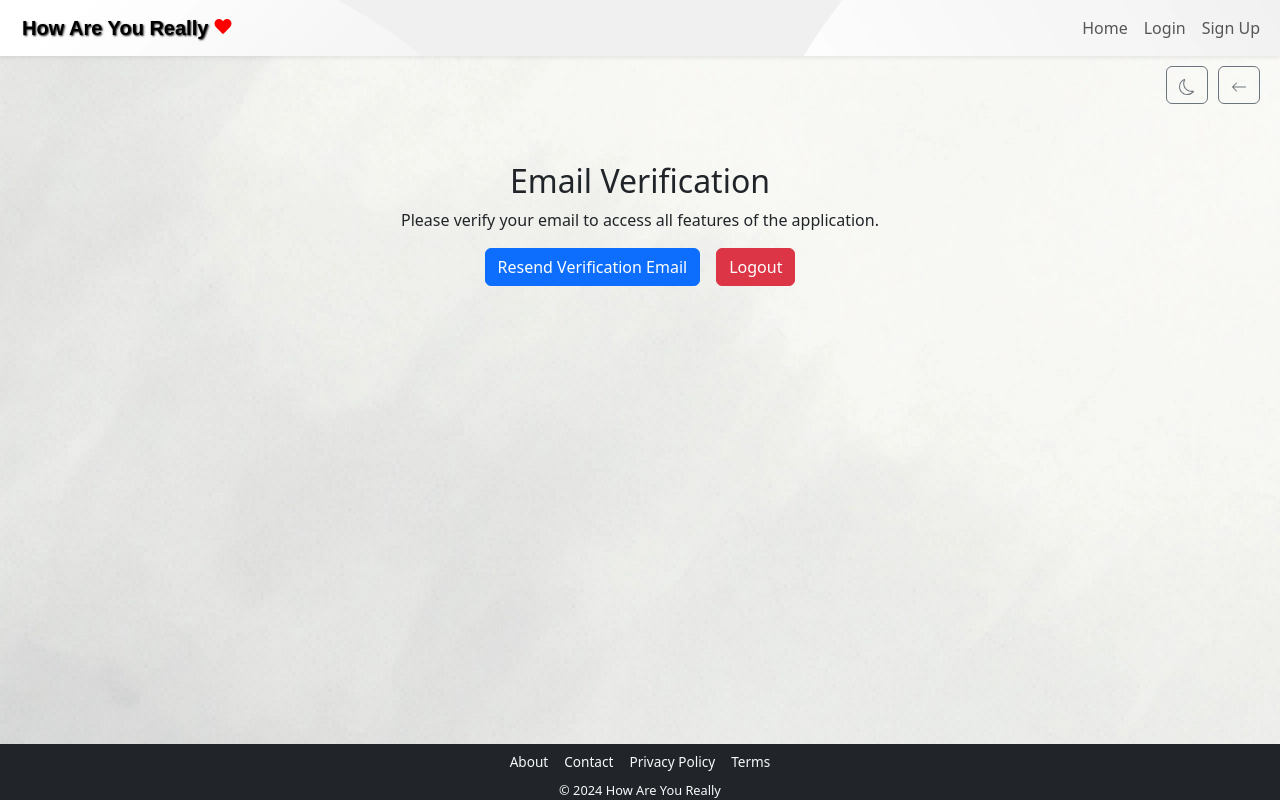
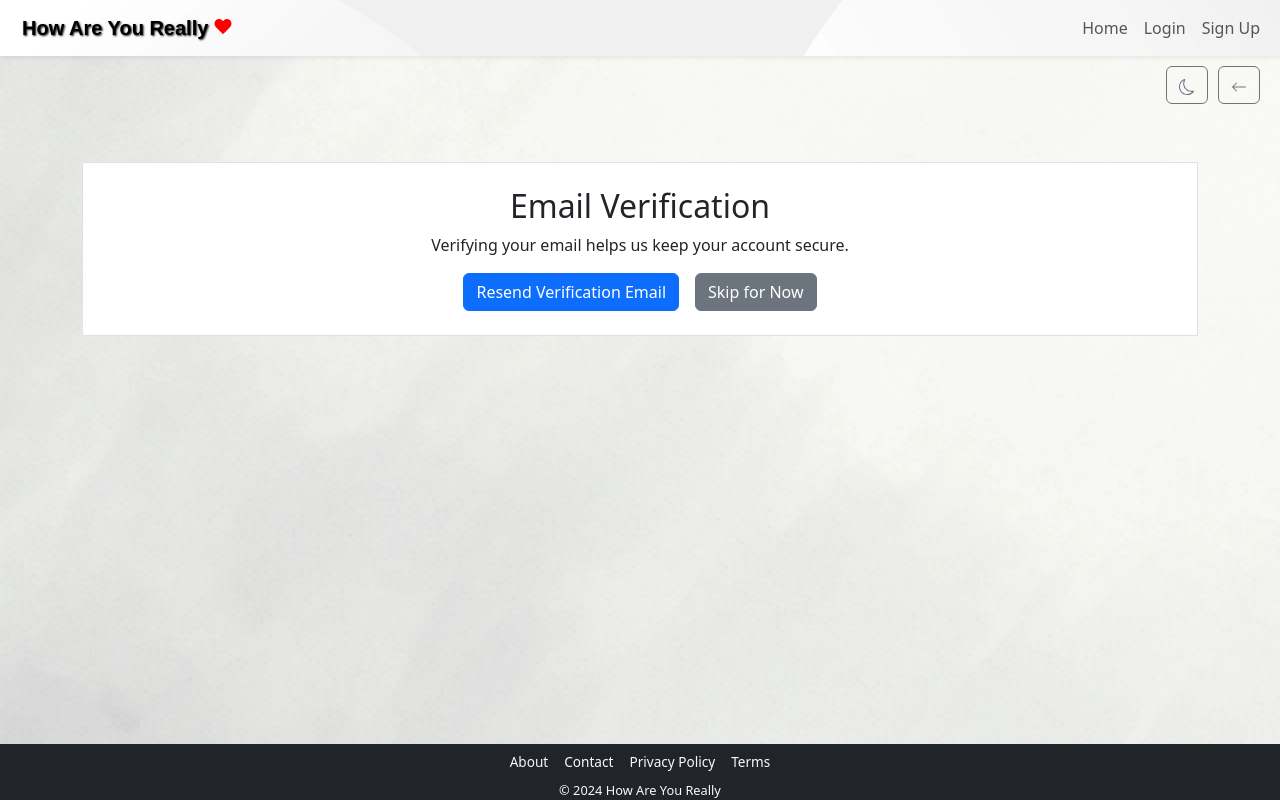
Before and after one commit to jeffdruid/how-are-you-really, a React (Create React App) app in the folder frontend/: page /verify-email in a window 1280 px wide. Built offline with nearby package versions, Linux system fonts and the light colour scheme; no server answers.

Commit message:
Enhance email verification flow with redirect options and user feedback

```diff
--- a/frontend/src/components/Home.js
+++ b/frontend/src/components/Home.js
@@ -3,11 +3,17 @@ import { useAuth } from "../contexts/AuthContext";
 import PostFeed from "./PostFeed";
 import CreatePost from "./CreatePost";
 import SearchBar from "./SearchBar";
-import { Container, Card, Alert } from "react-bootstrap";
+import { Container, Card, Alert, Button } from "react-bootstrap";
+import { useNavigate } from "react-router-dom";
 import styles from "../styles/Home.module.css";
 
 const Home = () => {
   const { currentUser } = useAuth();
+  const navigate = useNavigate(); // Initialize navigate hook
+
+  const handleVerifyEmailRedirect = () => {
+    navigate("/verify-email"); // Redirect to verify-email page
+  };
 
   return (
     <Container className={`mt-4 ${styles.homeContainer}`}>
@@ -24,8 +30,16 @@ const Home = () => {
           {/* Display verification status alert if the user is not verified */}
           {!currentUser.emailVerified && (
             <Alert variant="warning" className="mt-3">
-              Your email is not verified. Please check your inbox for a
-              verification email.
+              <div>
+                Your email is not verified. Please check your inbox.{" "}
+                <Button
+                  variant="link"
+                  onClick={handleVerifyEmailRedirect}
+                  className="p-0"
+                >
+                  Click here to resend verification email
+                </Button>
+              </div>
             </Alert>
           )}
         </Card.Body>
--- a/frontend/src/components/PrivateRoute.js
+++ b/frontend/src/components/PrivateRoute.js
@@ -10,12 +10,6 @@ const PrivateRoute = ({ children }) => {
     return <Navigate to="/login" />;
   }
 
-  if (!currentUser.emailVerified) {
-    // User is authenticated but email is not verified; redirect to verify-email
-    return <Navigate to="/verify-email" />;
-  }
-
-  // User is authenticated and email is verified; render the child component
   return children;
 };
 
--- a/frontend/src/components/SignUp.js
+++ b/frontend/src/components/SignUp.js
@@ -9,7 +9,7 @@ import { validateEmail } from "../utils/validateEmail";
 import { validatePassword } from "../utils/validatePassword";
 import { firebaseErrorMessages } from "../utils/firebaseErrors";
 import { Form, Button, Alert, Container, Card } from "react-bootstrap";
-import { Link } from "react-router-dom";
+import { Link, useNavigate } from "react-router-dom"; // Import useNavigate
 import styles from "../styles/AuthPages.module.css";
 
 const SignUp = React.memo(() => {
@@ -20,6 +20,8 @@ const SignUp = React.memo(() => {
   const [emailError, setEmailError] = useState("");
   const [passwordError, setPasswordError] = useState("");
   const [message, setMessage] = useState("");
+
+  const navigate = useNavigate(); // Initialize navigate hook
 
   // Handle sign-up functionality
   const handleSignUp = useCallback(
@@ -55,7 +57,7 @@ const SignUp = React.memo(() => {
           password,
         );
         const user = userCredential.user;
-        await sendEmailVerification(user);
+        sendEmailVerification(user); // Send verification email (non-blocking)
 
         // Create a user document in Firestore
         await setDoc(doc(firestore, "Users", user.uid), {
@@ -68,14 +70,17 @@ const SignUp = React.memo(() => {
         });
 
         setMessage(
-          "Registration successful! Please check your email to verify your account.",
+          "Registration successful! A verification email has been sent to your inbox. You can continue using the app.",
         );
         setError("");
+
+        // Redirect to home page
+        navigate("/");
       } catch (err) {
         setError(firebaseErrorMessages(err.code));
       }
     },
-    [email, password, username],
+    [email, password, username, navigate], // Include navigate in dependencies
   );
 
   return (
--- a/frontend/src/components/VerifyEmail.js
+++ b/frontend/src/components/VerifyEmail.js
@@ -21,30 +21,26 @@ const VerifyEmail = () => {
     }
   };
 
-  const handleLogout = async () => {
-    try {
-      await auth.signOut();
-      navigate("/login");
-    } catch (err) {
-      setError("Failed to log out. Please try again.");
-      console.error("Logout error:", err);
-    }
+  const handleSkip = () => {
+    navigate("/");
   };
 
   return (
-    <Container className="mt-5">
+    <Container className="mt-5 p-4 border"
+      style={{ background: "white" }}
+      >
       <h2 className="text-center">Email Verification</h2>
       {message && <Alert variant="success">{message}</Alert>}
       {error && <Alert variant="danger">{error}</Alert>}
       <p className="text-center">
-        Please verify your email to access all features of the application.
+        Verifying your email helps us keep your account secure.
       </p>
       <div className="d-flex justify-content-center gap-3">
         <Button variant="primary" onClick={handleResendVerification}>
           Resend Verification Email
         </Button>
-        <Button variant="danger" onClick={handleLogout}>
-          Logout
+        <Button variant="secondary" onClick={handleSkip}>
+          Skip for Now
         </Button>
       </div>
     </Container>
```
